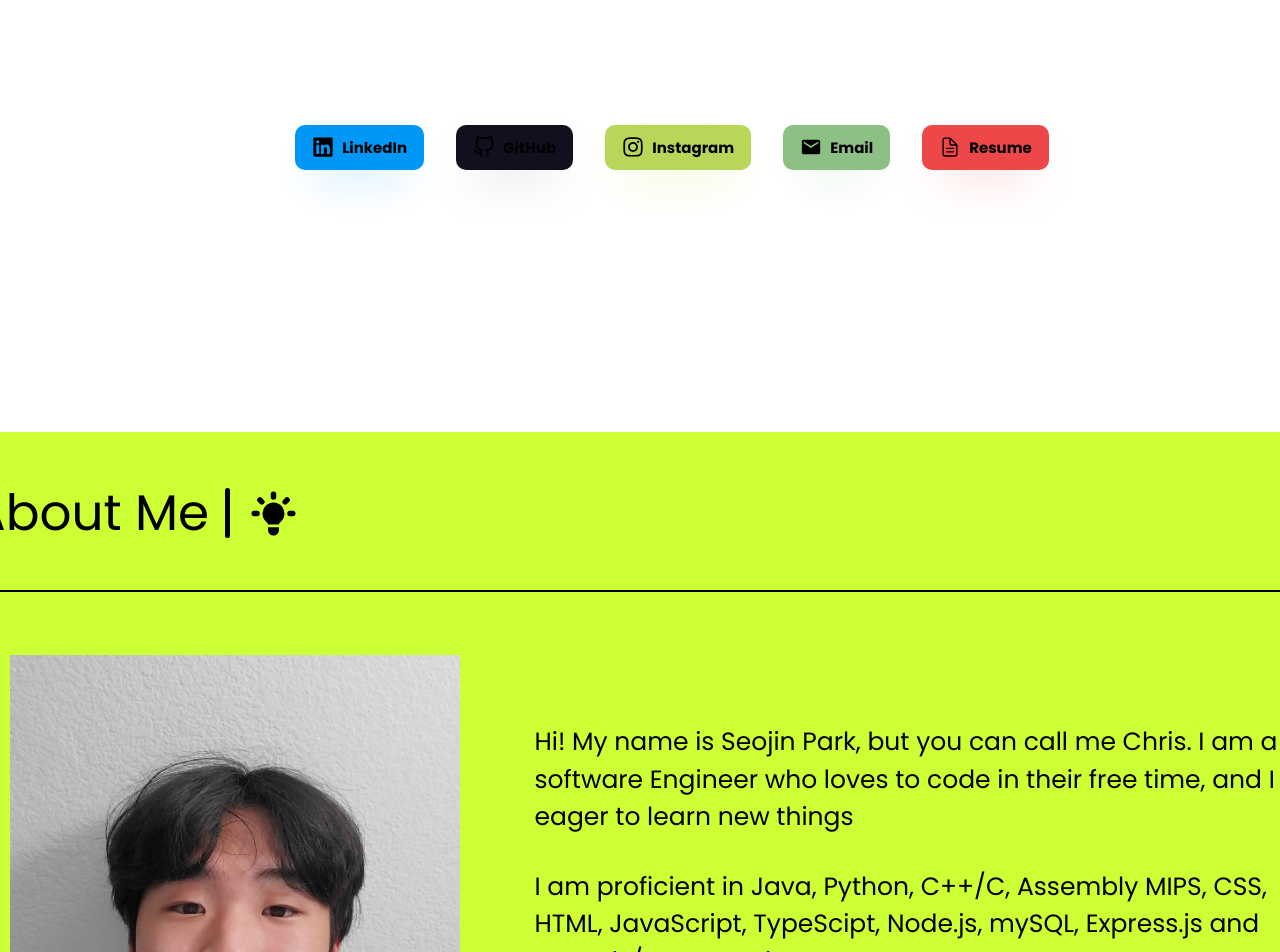
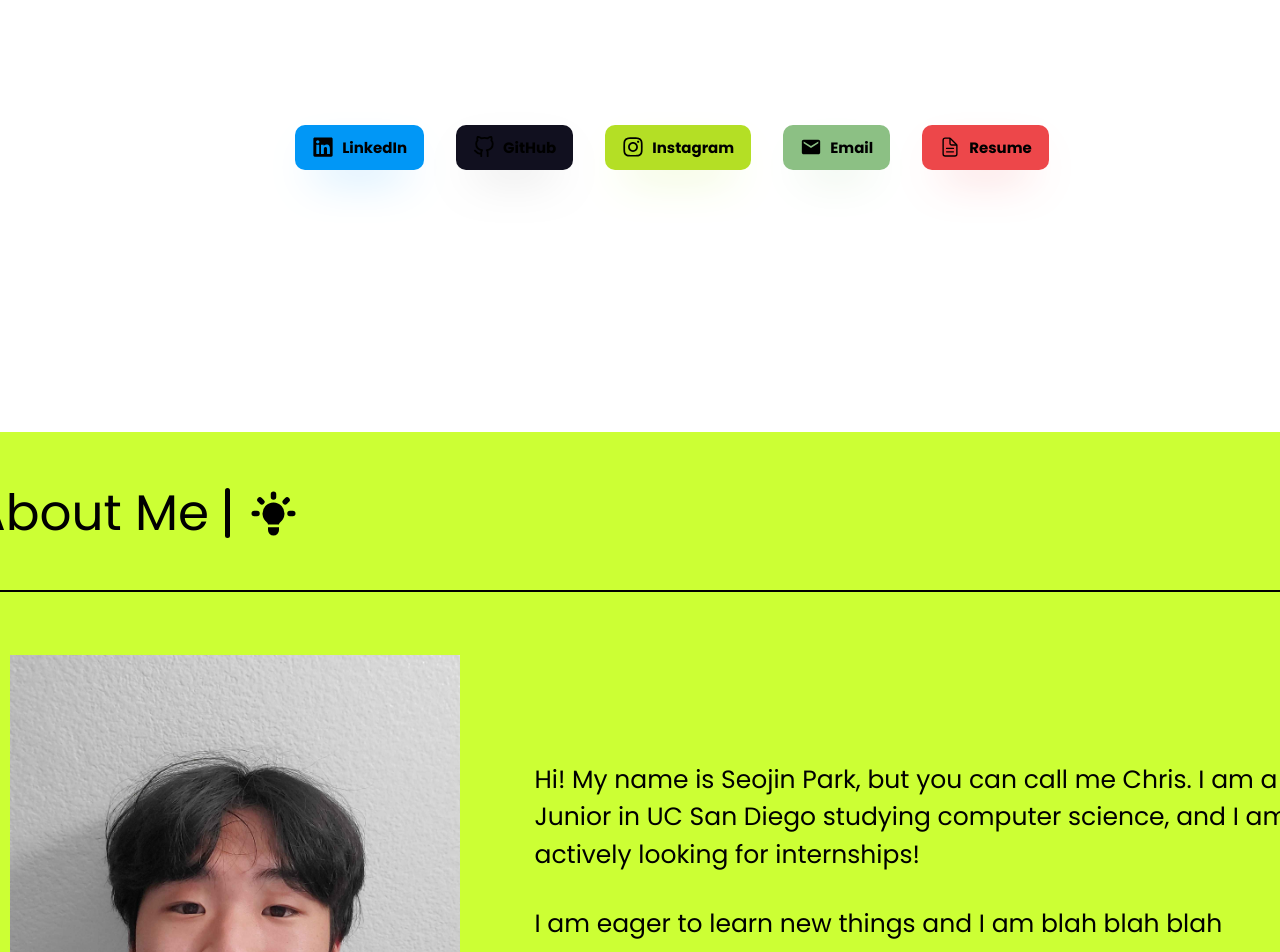
Before and after one commit to qwer030413/PortfolioWebsite, a React (Vite) app in the folder Portfolio/: page / in a window 1280 px wide. Shown: the part 400-1352 px from the top of the page. Built offline with nearby package versions, Linux system fonts and the light colour scheme; a web font is replaced by a local one.

Commit message:
small fix

```diff
--- a/Portfolio/src/Pages/AboutMe/Aboutme.tsx
+++ b/Portfolio/src/Pages/AboutMe/Aboutme.tsx
@@ -17,10 +17,10 @@ function AboutMe(props:any) {
             <img className="Picture" src={selfie} />
             <div className="Description">
                 <text className="descriptionText">
-                    Hi! My name is Seojin Park, but you can call me Chris. I am a software Engineer who loves to code in their free time, and I am eager to learn new things
+                    Hi! My name is Seojin Park, but you can call me Chris. I am a Junior in UC San Diego studying computer science, and I am actively looking for internships!
                 </text>
                 <text className="descriptionText">
-                    I am proficient in Java, Python, C++/C, Assembly MIPS, CSS, HTML, JavaScript, TypeScipt, Node.js, mySQL, Express.js and React.js/React Native
+                    I am eager to learn new things and I am blah blah blah
                 </text>
                 <text className="descriptionText">
                     In my free time, I love to play chess, video games, go hiking, and go rock climb with my friends
--- a/Portfolio/src/components/buttons/DefaultButton.tsx
+++ b/Portfolio/src/components/buttons/DefaultButton.tsx
@@ -4,7 +4,7 @@ import {motion} from "framer-motion";
 
 function DefaultButton(props: any) {
   return (
-    // <a href={props.link} target="_blank">
+    <a href={props.link} target="_blank">
       <motion.button
       className={`DButton ${props.color}`}
       whileHover = {{y:-10}}
@@ -13,7 +13,7 @@ function DefaultButton(props: any) {
         {props.icon}
         <text className='DButtonText'>{props.text}</text>
       </motion.button>
-    /* </a> */
+    </a>
 
 
   )
--- a/Portfolio/src/components/buttons/buttons.css
+++ b/Portfolio/src/components/buttons/buttons.css
@@ -16,7 +16,7 @@
     top: 30px;
 }
 .Yellow{
-    background-color: rgb(184, 214, 87);
+    background-color: rgb(180, 223, 37);
     box-shadow: 0px 20px 45px -20px rgb(175, 225, 39);
 }
 .Blue{
```
